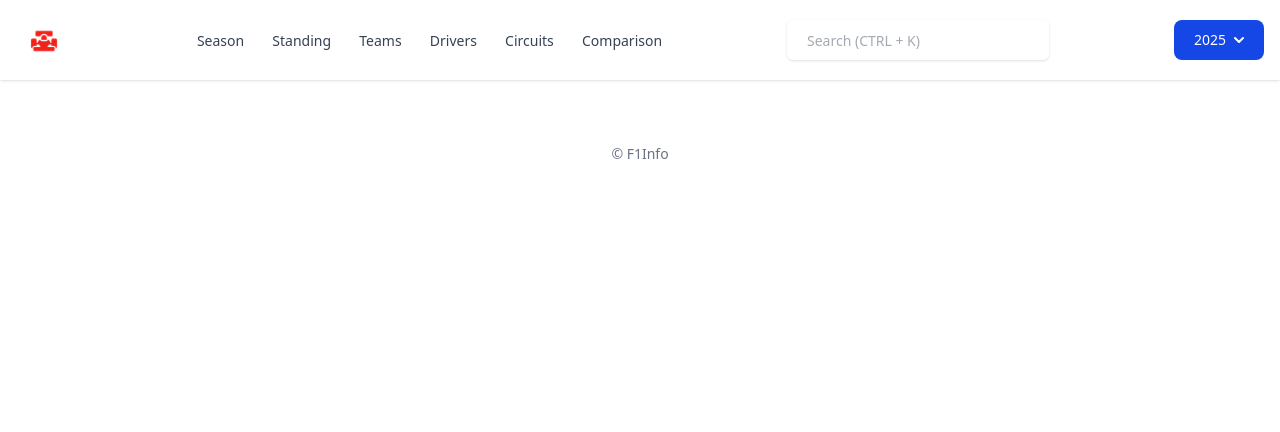
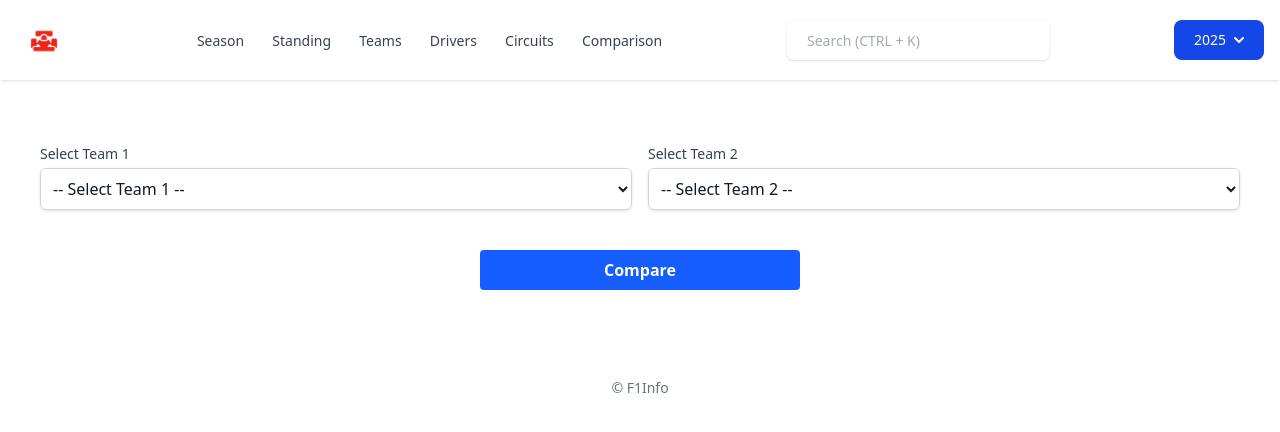
Before and after one commit to SuhasManju/RacePulse, a Django app: page /comparision/team/2025/ in a window 1280 px wide. Shown: the top 432 px of the page. Run offline with Django 5.2, Linux system fonts and the light colour scheme; data that the repository does not hold is empty; style sheets or scripts are compiled from the project's sources; some libraries are stand-ins or nearby versions.

Commit message:
#18 team comparision front end done

```diff
--- a/Comparision/compare_entity.py
+++ b/Comparision/compare_entity.py
@@ -103,6 +103,7 @@ class CompareDriver:
 
 
 class CompareTeam(CompareDriver):
+
     def make_qs(self):
         qs = Q(race__year_id=self.year)
         qs &= Q(type__in=[RaceData.RACE_RESULT, RaceData.SPRINT_QUALIFYING_RESULT,
--- a/Comparision/urls.py
+++ b/Comparision/urls.py
@@ -8,4 +8,6 @@ urlpatterns = [
          name="DriverComparision"),
     path("team/<int:year>/", TeamComparisionView.as_view(),
          name="TeamComparision"),
+    path("team/<int:year>/<str:team1Id>-vs-<str:team2Id>/", TeamComparisionView.as_view(),
+         name="DriverComparision"),
 ]
--- a/Comparision/views.py
+++ b/Comparision/views.py
@@ -1,7 +1,7 @@
 from django.shortcuts import render
 from django.views import View
 from RacePulse.utils import CREATE_REQUEST, retrive_driver_list, retrive_team_list
-from Comparision.compare_entity import CompareDriver
+from Comparision.compare_entity import CompareDriver, CompareTeam
 
 
 class DriverComparisionView(View):
@@ -28,7 +28,7 @@ class DriverComparisionView(View):
 
             self.context_dict['driver1Data'] = result.get(driver1Id)
             self.context_dict['driver2Data'] = result.get(driver2Id)
-            self.context_dict["resultAvailable"] = True
+
             self.context_dict['driver1Name'] = driver1Id.replace(
                 "-", " ").title()
             self.context_dict['driver2Name'] = driver2Id.replace(
@@ -40,6 +40,24 @@ class TeamComparisionView(View):
 
     @CREATE_REQUEST
     def get(self, request, *args, **kwargs):
-        context_dict = {"teamList": retrive_team_list(request.year)}
+        self.make_context_dict()
 
-        return render(request, self.TEMPLATE, context_dict)
+        return render(request, self.TEMPLATE, self.context_dict)
+
+    def make_context_dict(self):
+        self.context_dict = {"teamList": retrive_team_list(self.request.year)}
+
+        team1Id = self.request.TLPOST.get('team1Id')
+        team2Id = self.request.TLPOST.get('team2Id')
+
+        if team1Id and team2Id:
+            team_list = [team1Id, team2Id]
+
+            obj = CompareTeam(team_list, self.request.year)
+            result = obj.make_context_dict()
+
+            self.context_dict['team1Data'] = result.get(team1Id)
+            self.context_dict['team2Data'] = result.get(team2Id)
+
+            self.context_dict['team1Name'] = team1Id.replace("-", ' ').title()
+            self.context_dict['team2Name'] = team2Id.replace("-", ' ').title()
--- a/templates/comparisions/driver_comp.html
+++ b/templates/comparisions/driver_comp.html
@@ -47,7 +47,7 @@
 
 {{ request.year|json_script:"year" }}
 
-{% if resultAvailable %}
+{% if driver1Name %}
 
     <div class="relative overflow-x-auto shadow-md sm:rounded-lg">
         <table class="w-full table-auto text-sm text-center text-gray-500">
@@ -138,15 +138,12 @@
 {% endif %}
 
 <script>
-
     document.getElementById('compareForm').addEventListener('submit', function (e) {
         e.preventDefault();
 
         const driver1 = document.getElementById('driver1').value;
         const driver2 = document.getElementById('driver2').value;
         const year = JSON.parse(document.getElementById("year").textContent);
-
-        // Removed the premature return statement
 
         if (!driver1 || !driver2 || driver1 === driver2) {
             alert("Please select two different drivers.");
--- a/templates/comparisions/team_comp.html
+++ b/templates/comparisions/team_comp.html
@@ -1,11 +1,136 @@
 {% extends "base.html" %}
 
 {% block title %}
-    Teams Comparision
+    Team Comparision
 {% endblock title %}
 
 {% block content %}
 
+<div class="mx-auto mt-10 p-6 bg-white">
+    <form method="GET" class="space-y-6" id='compareForm'>
 
+        <!-- Team selection dropdowns -->
+        <div class="grid grid-cols-2 gap-4">
+            <div>
+                <label for="team1" class="block text-sm font-medium text-gray-700">Select Team 1</label>
+                <select name="team1" id="team1" class="mt-1 block w-full border border-gray-300 rounded-md shadow-sm p-2">
+                    <option value="">-- Select Team 1 --</option>
+                    {% for team_id, team_name in teamList %}
+                        <option value="{{ team_id }}" {% if team_id == request.TLPOST.team1Id %}selected{% endif %}>
+                            {{ team_name }}
+                        </option>
+                    {% endfor %}
+                </select>
+            </div>
+
+            <div>
+                <label for="team2" class="block text-sm font-medium text-gray-700">Select Team 2</label>
+                <select name="team2" id="team2" class="mt-1 block w-full border border-gray-300 rounded-md shadow-sm p-2">
+                    <option value="">-- Select Team 2 --</option>
+                    {% for team_id, team_name in teamList %}
+                        <option value="{{ team_id }}" {% if team_id == request.TLPOST.team2Id %}selected{% endif %}>
+                            {{ team_name }}
+                        </option>
+                    {% endfor %}
+                </select>
+            </div>
+        </div>
+
+        <!-- Compare button -->
+        <div class="pt-4 flex justify-center">
+            <button type="submit" class="w-full bg-blue-600 hover:bg-blue-700 text-white font-semibold py-2 px-4 rounded max-w-xs">
+                Compare
+            </button>
+        </div>
+
+    </form>
+</div>
+
+{% if team2Name %}
+
+    <div class="relative overflow-x-auto shadow-md sm:rounded-lg">
+        <table class="w-full table-auto text-sm text-center text-gray-500">
+            <thead class="text-xs text-gray-700 uppercase bg-gray-50">
+                <tr>
+                    <th scope="col" class="py-3 px-4 font-semibold text-gray-900">Statistic</th>
+                    <th scope="col" class="py-3 px-4 font-semibold text-gray-900">{{ team1Name }}</th>
+                    <th scope="col" class="py-3 px-4 font-semibold text-gray-900">{{ team2Name }}</th>
+                </tr>
+            </thead>
+            <tbody>
+
+                <tr class=" hover:bg-gray-50">
+                    <td class="py-3 px-4 font-medium text-gray-900">Wins</td>
+                    <td class="py-3 px-4">{{ team1Data.raceWins }}</td>
+                    <td class="py-3 px-4">{{ team2Data.raceWins }}</td>
+                </tr>
+
+                <tr class=" hover:bg-gray-50">
+                    <td class="py-3 px-4 font-medium text-gray-900">Podiums</td>
+                    <td class="py-3 px-4">{{ team1Data.racePodiums }}</td>
+                    <td class="py-3 px-4">{{ team2Data.racePodiums }}</td>
+                </tr>
+
+                <tr class=" hover:bg-gray-50">
+                    <td class="py-3 px-4 font-medium text-gray-900">DNF</td>
+                    <td class="py-3 px-4">{{ team1Data.raceDnf }}</td>
+                    <td class="py-3 px-4">{{ team2Data.raceDnf }}</td>
+                </tr>
+
+                <tr class=" hover:bg-gray-50">
+                    <td class="py-3 px-4 font-medium text-gray-900">Poles</td>
+                    <td class="py-3 px-4">{{ team1Data.qualiPoles }}</td>
+                    <td class="py-3 px-4">{{ team2Data.qualiPoles }}</td>
+                </tr>
+
+                <tr class=" hover:bg-gray-50">
+                    <td class="py-3 px-4 font-medium text-gray-900">Sprint Wins</td>
+                    <td class="py-3 px-4">{{ team1Data.sprintWins }}</td>
+                    <td class="py-3 px-4">{{ team2Data.sprintWins }}</td>
+                </tr>
+
+                <tr class=" hover:bg-gray-50">
+                    <td class="py-3 px-4 font-medium text-gray-900">Sprint Podiums</td>
+                    <td class="py-3 px-4">{{ team1Data.sprintPodiums }}</td>
+                    <td class="py-3 px-4">{{ team2Data.sprintPodiums }}</td>
+                </tr>
+
+                <tr class=" hover:bg-gray-50">
+                    <td class="py-3 px-4 font-medium text-gray-900">Sprint DNF</td>
+                    <td class="py-3 px-4">{{ team1Data.sprintDnf }}</td>
+                    <td class="py-3 px-4">{{ team2Data.sprintDnf }}</td>
+                </tr>
+
+                <tr class=" hover:bg-gray-50">
+                    <td class="py-3 px-4 font-medium text-gray-900">Sprint Poles</td>
+                    <td class="py-3 px-4">{{ team1Data.sprintQualiPoles }}</td>
+                    <td class="py-3 px-4">{{ team2Data.sprintQualiPoles }}</td>
+                </tr>
+
+            </tbody>
+        </table>
+    </div>
+
+{% endif %}
+
+{{ request.year|json_script:"year" }}
+
+<script>
+    document.getElementById('compareForm').addEventListener('submit', function (e) {
+        e.preventDefault();
+
+        const team1 = document.getElementById('team1').value;
+        const team2 = document.getElementById('team2').value;
+        const year = JSON.parse(document.getElementById("year").textContent);
+
+        if (!team1 || !team2 || team1 === team2) {
+            alert("Please select two different drivers.");
+            return;
+        }
+
+        const url = `/comparision/team/${year}/${team1}-vs-${team2}/`;
+        window.location.href = url;
+    });
+</script>
 
 {% endblock content %}
```
